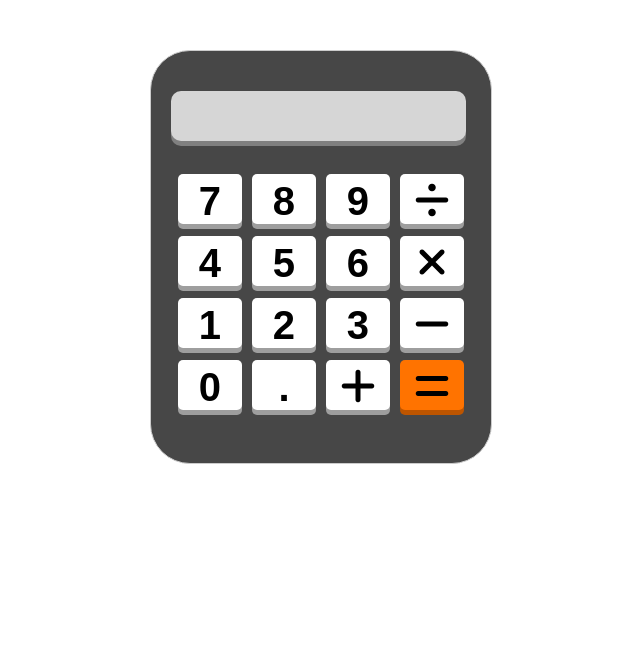
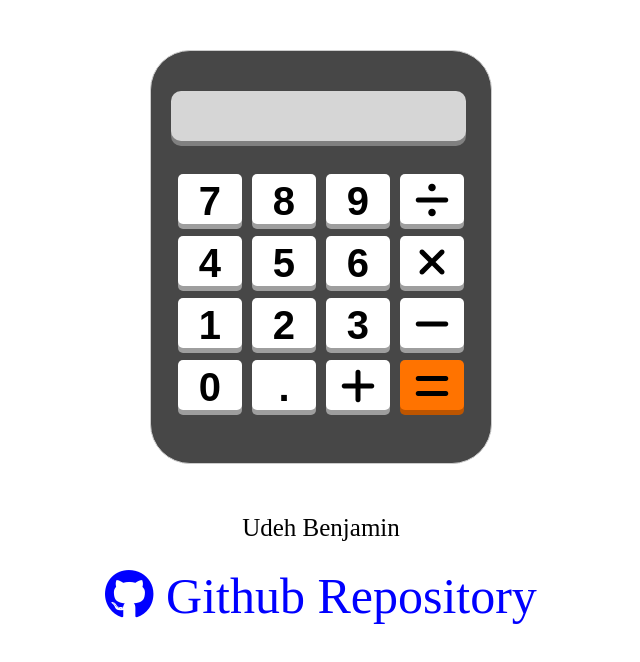
Before and after one commit to benja-myte/basic-calculator-zuri, a plain HTML site: page index.html in a window 1280 px wide. Shown: the whole page, without its empty margins (319-959 px from the left). Drawn offline with Linux system fonts and the light colour scheme.

Commit message:
added github repo

```diff
--- a/index.html
+++ b/index.html
@@ -41,7 +41,6 @@
         <tr class="row">
             <td><button onclick="appendToResult('0')">0</button></td>
             <td><button onclick="appendToResult('.')">.</button></td>
-           <!--<td><button onclick="clearResult()">C</button></td>--->
             <td><button onclick="operation('+')"><i class="fa-solid fa-plus"></i></button></td>
             <td><button class="equal" onclick="calculate()"><i class="fa-solid fa-equals"></i></button></td>
 
@@ -50,6 +49,12 @@
 
 </div>
 
+
+<div class="text">
+    <p>Udeh Benjamin</p>
+    <a href="https://github.com/benja-myte/basic-calculator-zuri" target="_blank" rel="noopener noreferrer"><i class="fa-brands fa-github"></i> Github Repository</a>
+</div>
+
 <script src="script.js"></script>
 </body>
 </html>
--- a/script.js
+++ b/script.js
@@ -3,10 +3,6 @@ let result = document.getElementById('result');
 function appendToResult(value) {
     result.value += value;
 }
-
-// function clearResult() {
-//     result.value = '';
-// }
 
 function operation(op) {
     result.value += op;
--- a/style.css
+++ b/style.css
@@ -56,3 +56,18 @@
     background-color: rgb(255, 115, 0);
     box-shadow: 0px 5px 0px rgb(189, 85, 0);
   }
+
+
+  .text{
+    text-align: center;
+  }
+
+  .text p{
+    font-size: 25px;
+  }
+
+  .text a{
+    text-decoration: none;
+    color: blue;
+    font-size: 50px;
+  }
```
